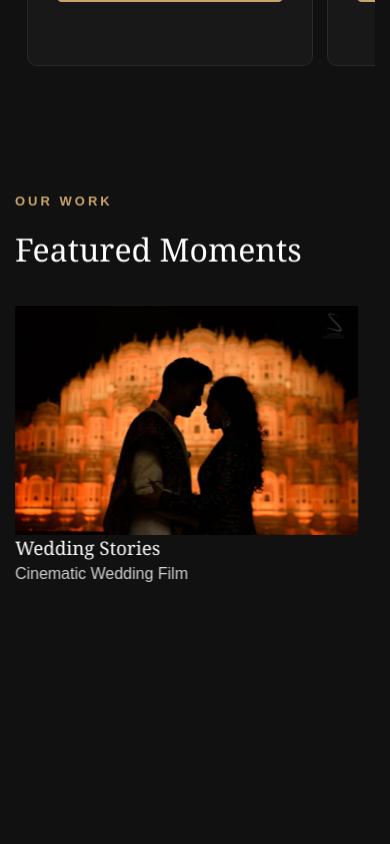
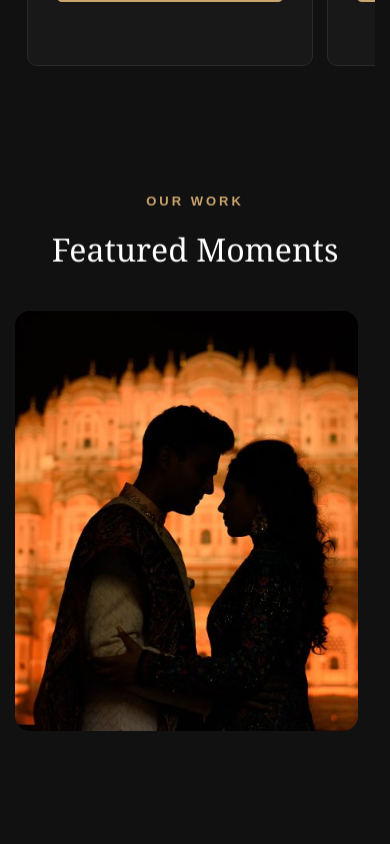
Before and after one commit to nk6350095134-dev/-zee-wedding, a React (Create React App) app: page / in a window 390 px wide. Shown: the part 4440-5284 px from the top of the page. Built offline with nearby package versions, Linux system fonts and the light colour scheme.

Commit message:
Update porfolio

```diff
--- a/src/styles/home.css
+++ b/src/styles/home.css
@@ -449,33 +449,144 @@
 }
 
 
-
-
-/* =====================================================
-   OUR WORK / PORTFOLIO SWIPE
-   ===================================================== */
+/* =====================================================
+   OUR WORK / PORTFOLIO
+   ===================================================== */
+
+
+   .portfolio-section {
+  text-align: center;
+}
 
 .gallery {
+
+
+
+  width: 100%;
+  max-width: 1450px;
+
+  margin: 40px auto 0;
+
   display: flex;
   flex-wrap: nowrap;
 
+  gap: 25px;
+
+  overflow-x: auto;
+
+  padding: 10px calc((100% - 350px) / 2) 30px;
+
+  box-sizing: border-box;
+
+  scrollbar-width: none;
+  -webkit-overflow-scrolling: touch;
+
+  scroll-snap-type: x mandatory;
+
+  overscroll-behavior-x: contain;
+
+  cursor: grab;
+
+  user-select: none;
+}
+
+.gallery::-webkit-scrollbar {
+  display: none;
+}
+
+/* =====================================================
+   OUR WORK / PORTFOLIO
+   ===================================================== */
+
+.gallery {
   width: 100%;
+  max-width: 1200px;
+
+  margin: 40px auto 0;
+
+  display: flex;
+  justify-content: center;
+  align-items: stretch;
+
+  gap: 25px;
+
+  overflow: visible;
+
+  padding: 10px 0 30px;
+
+  box-sizing: border-box;
+}
+
+
+/* =====================================================
+   DESKTOP WORK CARDS
+   ===================================================== */
+
+.gallery-item {
+  flex: 0 0 350px;
+
+  width: 350px;
+  min-width: 350px;
+  max-width: 350px;
+
+  height: 450px;
+
+  overflow: hidden;
+
+  border-radius: 15px;
+
+  flex-shrink: 0;
+}
+
+.gallery-item img,
+.gallery-item video {
+  width: 100%;
+  height: 100%;
+
+  object-fit: cover;
+
+  display: block;
+}
+
+
+/* =====================================================
+   TABLET / SMALL SCREEN
+   SWIPE ENABLED
+   ===================================================== */
+
+@media (max-width: 1024px) {
+
+  .gallery {
+    width: 100%;
+
+    max-width: none;
+
+    margin: 40px 0 0;
+
+    display: flex;
+
+    justify-content: flex-start;
+
+    align-items: stretch;
+
+    gap: 20px;
 
     overflow-x: auto;
     overflow-y: hidden;
 
-  gap: 18px;
-
-  padding: 10px 5px 30px;
+    padding: 10px 15vw 30px;
+
+    box-sizing: border-box;
+
+    scroll-snap-type: x mandatory;
 
     -webkit-overflow-scrolling: touch;
+
     scrollbar-width: none;
 
-  scroll-snap-type: x mandatory;
-
     overscroll-behavior-x: contain;
 
-  cursor: grab;
+    touch-action: auto;
   }
 
   .gallery::-webkit-scrollbar {
@@ -483,19 +594,19 @@
   }
 
 
-/* Each work card */
   .gallery-item {
-  flex: 0 0 320px;
-
-  width: 320px;
-  min-width: 320px;
-  max-width: 320px;
-
-  height: 420px;
+    flex: 0 0 70vw;
+
+    width: 70vw;
+    min-width: 70vw;
+    max-width: 70vw;
+
+    height: 430px;
 
     scroll-snap-align: center;
 
-  flex-shrink: 0;
+    scroll-snap-stop: always;
+  }
 }
 
 
@@ -506,16 +617,19 @@
 @media (max-width: 600px) {
 
   .gallery {
-    width: 100%;
-
-    display: flex;
-    flex-wrap: nowrap;
+    margin: 30px 0 0;
+
+    gap: 15px;
+
+    /*
+      85vw card
+      remaining 15vw / 2 = 7.5vw
+      so card center mein aayega
+    */
+    padding: 10px 7.5vw 30px;
 
     overflow-x: auto;
-
-    gap: 15px;
-
-    padding: 10px 15px 30px;
+    overflow-y: hidden;
 
     scroll-snap-type: x mandatory;
 
@@ -531,6 +645,7 @@
   .gallery::-webkit-scrollbar {
     display: none;
   }
+
 
   .gallery-item {
     flex: 0 0 85vw;
@@ -539,23 +654,26 @@
     min-width: 85vw;
     max-width: 85vw;
 
-    height: 420px;
+    height: 430px;
 
     scroll-snap-align: center;
-  }
-}
-
-
-/* =====================================================
-   SMALL MOBILE
+
+    scroll-snap-stop: always;
+  }
+}
+
+
+/* =====================================================
+   VERY SMALL MOBILE
    ===================================================== */
 
 @media (max-width: 400px) {
 
   .gallery {
     gap: 12px;
-    padding-left: 10px;
-    padding-right: 10px;
+
+    padding-left: 6vw;
+    padding-right: 6vw;
   }
 
   .gallery-item {
@@ -568,6 +686,7 @@
     height: 400px;
   }
 }
+
 
 /* =====================================================
    HAPPY CUSTOMERS
```
Lines whose indentation alone changed are shown as unchanged.
